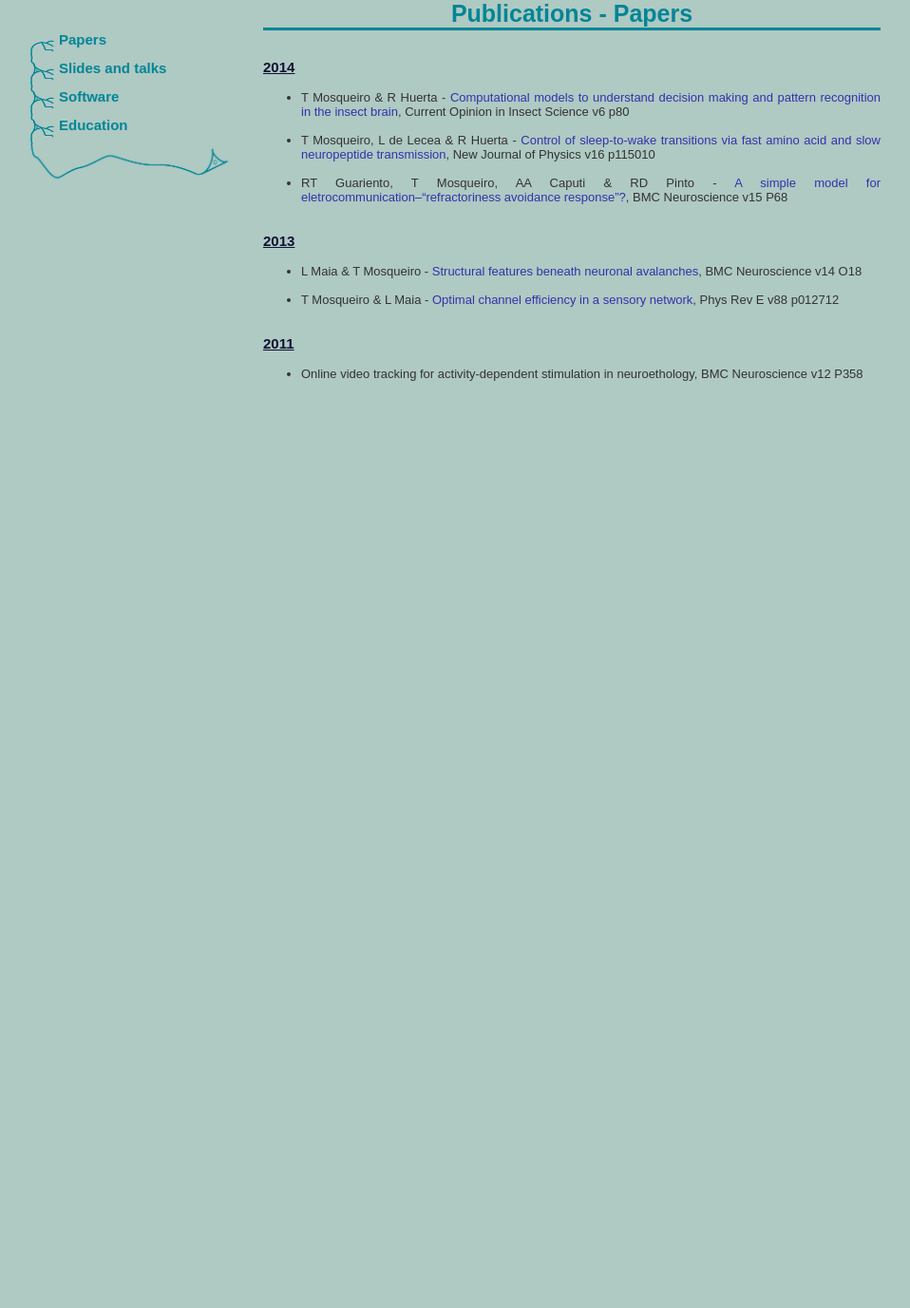
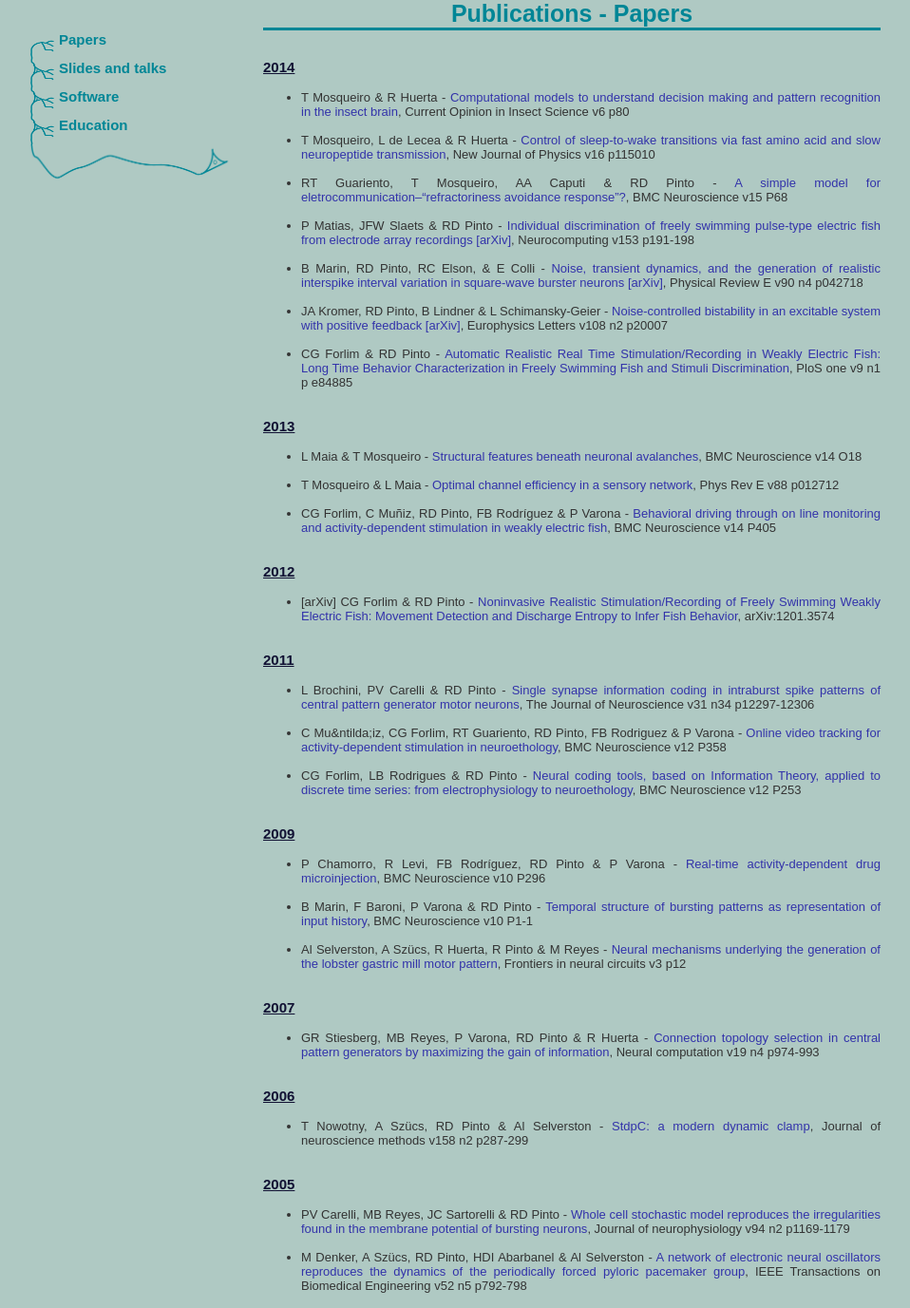
Before and after one commit to neurobiofisica/neurobiofisica.github.io, a PHP site: page /publications.php in a window 1280 px wide. Shown: the part 172-1549 px from the top of the page at 95% size, without its empty margins (163-1121 px from the left). Before the commit the page ends 573 px from the top, so only its background shows below. Run offline with PHP 8.4, Linux system fonts and the light colour scheme.

Commit message:
adicionadas publicacoes do Reynaldo ATE 2005

```diff
--- a/publications.php
+++ b/publications.php
@@ -15,6 +15,10 @@ require_once('vindex_publications.php'); ?>
 		<li>T Mosqueiro & R Huerta - <a href="http://www.sciencedirect.com/science/article/pii/S2214574514001072" target="_blank">Computational models to understand decision making and pattern recognition in the insect brain</a>, Current Opinion in Insect Science v6 p80</li>
 		<li>T Mosqueiro, L de Lecea & R Huerta - <a href="http://iopscience.iop.org/1367-2630/16/11/115010" target="_blank">Control of sleep-to-wake transitions via fast amino acid and slow neuropeptide transmission</a>, New Journal of Physics v16 p115010</li>
 		<li>RT Guariento, T Mosqueiro, AA Caputi & RD Pinto - <a href="http://www.biomedcentral.com/1471-2202/15/S1/P68/" target="_blank">A simple model for eletrocommunication–“refractoriness avoidance response”?</a>, BMC Neuroscience v15 P68</li>
+		<li>P Matias, JFW Slaets & RD Pinto - <a href="http://www.sciencedirect.com/science/article/pii/S0925231214015707" target="_blank">Individual discrimination of freely swimming pulse-type electric fish from electrode array recordings</a> <a href="http://arxiv.org/pdf/1412.1759", target="_blank">[arXiv]</a>, Neurocomputing v153 p191-198</li>
+		<li>B Marin, RD Pinto, RC Elson, & E Colli - <a href="http://journals.aps.org/pre/abstract/10.1103/PhysRevE.90.042718" target="_blank">Noise, transient dynamics, and the generation of realistic interspike interval variation in square-wave burster neurons</a> <a href="http://arxiv.org/pdf/1407.0868" target="_blank">[arXiv]</a>, Physical Review E v90 n4 p042718</li>
+		<li>JA Kromer, RD Pinto, B Lindner & L Schimansky-Geier - <a href="http://iopscience.iop.org/0295-5075/108/2/20007" target="_blank">Noise-controlled bistability in an excitable system with positive feedback </a> <a href="http://arxiv.org/pdf/1410.1705", target="_blank">[arXiv]</a>, Europhysics Letters v108 n2 p20007</li>
+		<li>CG Forlim & RD Pinto - <a href="http://journals.plos.org/plosone/article?id=10.1371/journal.pone.0084885#pone-0084885-g008" target="_blank">Automatic Realistic Real Time Stimulation/Recording in Weakly Electric Fish: Long Time Behavior Characterization in Freely Swimming Fish and Stimuli Discrimination</a>, PloS one v9 n1 p e84885</li>
 	</ul>
 	</div>
 
@@ -23,16 +27,57 @@ require_once('vindex_publications.php'); ?>
 	<ul>
 		<li>L Maia & T Mosqueiro - <a href="http://www.biomedcentral.com/1471-2202/14/S1/O18" target="_blank">Structural features beneath neuronal avalanches</a>, BMC Neuroscience v14 O18</li>
 		<li>T Mosqueiro & L Maia - <a href="http://journals.aps.org/pre/abstract/10.1103/PhysRevE.88.012712" target="_blank">Optimal channel efficiency in a sensory network</a>, Phys Rev E v88 p012712</li>
+		<li>CG Forlim, C Mu&ntilde;iz, RD Pinto, FB Rodr&iacute;guez & P Varona - <a href="http://www.biomedcentral.com/1471-2202/14/S1/P405/" target="_blank">Behavioral driving through on line monitoring and activity-dependent stimulation in weakly electric fish</a>, BMC Neuroscience v14 P405</li>
 	</ul>
 	</div>
 
+    <div id="listapub">
+    <h2>2012</h2>
+    <ul>
+		<li>[arXiv] CG Forlim & RD Pinto - <a href="http://arxiv.org/abs/1201.3574" target="_blank">Noninvasive Realistic Stimulation/Recording of Freely Swimming Weakly Electric Fish: Movement Detection and Discharge Entropy to Infer Fish Behavior</a>, arXiv:1201.3574</li>
+    </ul>
+    </div>
 
 	<div id="listapub">
 	<h2>2011</h2>
 	<ul>
-		<li>Online video tracking for activity-dependent stimulation in neuroethology, BMC Neuroscience v12 P358 </li>
+		<li>L Brochini, PV Carelli & RD Pinto - <a href="http://www.jneurosci.org/content/31/34/12297.short" target="_blank">Single synapse information coding in intraburst spike patterns of central pattern generator motor neurons</a>, The Journal of Neuroscience v31 n34 p12297-12306 </li>
+		<li>C Mu&ntilda;iz, CG Forlim, RT Guariento, RD Pinto, FB Rodriguez & P Varona - <a href="http://www.biomedcentral.com/1471-2202/12/S1/P358/abstract/" target="_blank">Online video tracking for activity-dependent stimulation in neuroethology</a>, BMC Neuroscience v12 P358 </li>
+		<li>CG Forlim, LB Rodrigues & RD Pinto - <a href="http://www.biomedcentral.com/1471-2202/12/S1/P253" target="_blank">Neural coding tools, based on Information Theory, applied to discrete time series: from electrophysiology to neuroethology</a>, BMC Neuroscience v12 P253 </li>
 	</ul>
 	</div>
+
+	<div id="listapub">
+	<h2>2009</h2>
+	<ul>
+		<li>P Chamorro, R Levi, FB Rodr&iacute;guez, RD Pinto & P Varona - <a href="http://www.biomedcentral.com/1471-2202/10/S1/P296/abstract/" target="_blank">Real-time activity-dependent drug microinjection</a>, BMC Neuroscience v10 P296 </li>
+		<li>B Marin, F Baroni, P Varona & RD Pinto - <a href="http://link.springer.com/article/10.1186/1471-2202-10-S1-P101" target="_blank">Temporal structure of bursting patterns as representation of input history</a>, BMC Neuroscience v10 P1-1 </li>
+		<li>Al Selverston, A Sz&uuml;cs, R Huerta, R Pinto & M Reyes - <a href="http://www.ncbi.nlm.nih.gov/pmc/articles/PMC2773175/" target="_blank">Neural mechanisms underlying the generation of the lobster gastric mill motor pattern</a>, Frontiers in neural circuits v3 p12 </li>
+    </ul>
+    </div>
+
+	<div id="listapub">
+	<h2>2007</h2>
+	<ul>
+		<li>GR Stiesberg, MB Reyes, P Varona, RD Pinto & R Huerta - <a href="http://www.mitpressjournals.org/doi/abs/10.1162/neco.2007.19.4.974" target="_blank">Connection topology selection in central pattern generators by maximizing the gain of information</a>, Neural computation v19 n4 p974-993 </li>
+    </ul>
+    </div>
+
+	<div id="listapub">
+	<h2>2006</h2>
+	<ul>
+		<li>T Nowotny, A Sz&uuml;cs, RD Pinto & Al Selverston - <a href="http://www.sciencedirect.com/science/article/pii/S0165027006002810" target="_blank">StdpC: a modern dynamic clamp</a>, Journal of neuroscience methods v158 n2 p287-299 </li>
+    </ul>
+    </div>
+
+	<div id="listapub">
+	<h2>2005</h2>
+	<ul>
+		<li>PV Carelli, MB Reyes, JC Sartorelli & RD Pinto - <a href="http://jn.physiology.org/content/94/2/1169.short" target="_blank">Whole cell stochastic model reproduces the irregularities found in the membrane potential of bursting neurons</a>, Journal of neurophysiology v94 n2 p1169-1179 </li>
+		<li>M Denker, A Sz&uuml;cs, RD Pinto, HDI Abarbanel & Al Selverston - <a href="http://ieeexplore.ieee.org/xpls/abs_all.jsp?arnumber=1420700" target="_blank">A network of electronic neural oscillators reproduces the dynamics of the periodically forced pyloric pacemaker group</a>, IEEE Transactions on Biomedical Engineering v52 n5 p792-798 </li>
+    </ul>
+    </div>
+
     </div>
 <?php
 require_once('footer.php'); ?>
```
